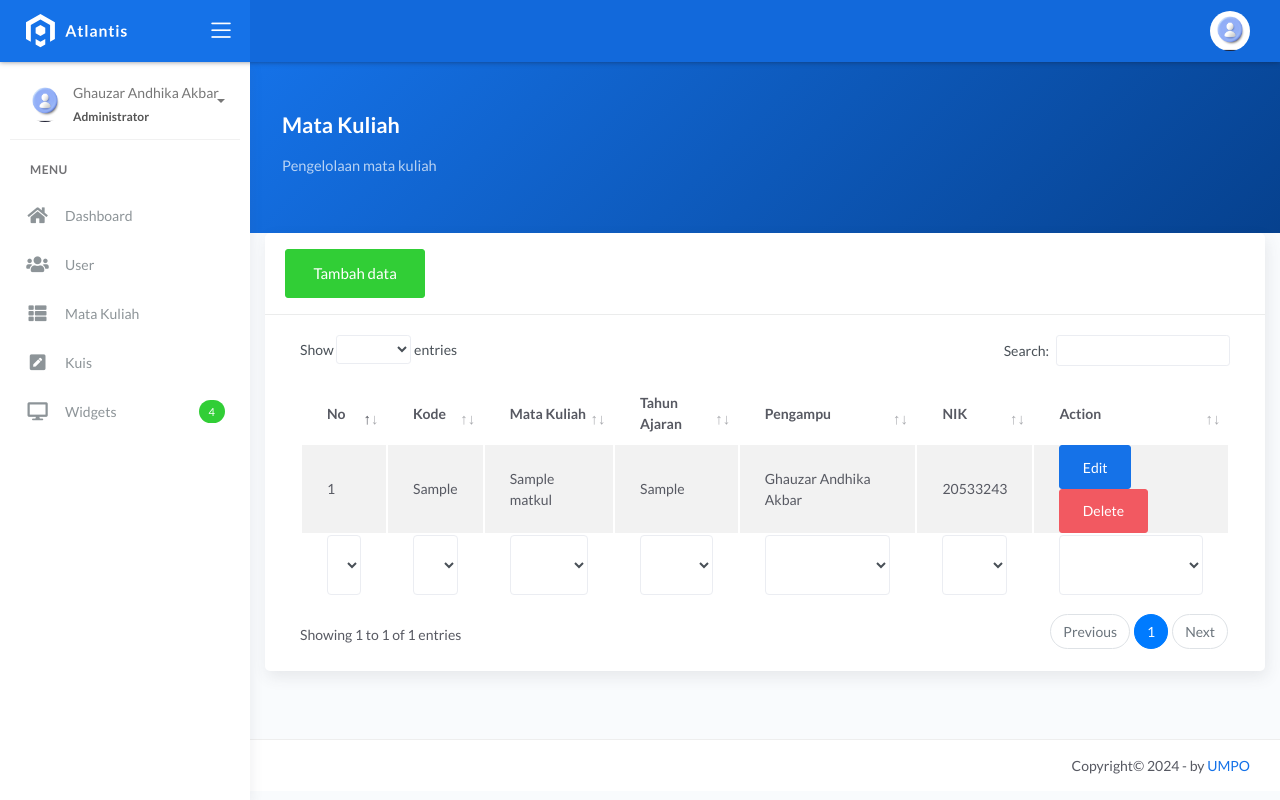
After one commit to ghauzar/aes, a Flask app: page /mata_kuliah in a window 1280 px wide. The commit adds this page. Run offline with Flask 3, Linux system fonts and the light colour scheme; a user stored in the database is signed in; data comes from the database, SQL or seed files in the repository; tables that the repository leaves empty hold one stand-in row (values such as "Sample post").

Commit message:
create kuis

```diff
--- a/app.py
+++ b/app.py
@@ -1,8 +1,9 @@
 from flask import Flask, flash, render_template, url_for, request, redirect, session
-from werkzeug.utils import secure_filename
+from werkzeug.security import generate_password_hash, check_password_hash
 import pandas as pd
 import pymysql.cursors
 import requests
+
 app = Flask(__name__)
 app.config["SECRET_KEY"] = "mySecrecy" #session butuh secret key
 app.jinja_env.filters["zip"] = zip
@@ -19,6 +20,7 @@
                              cursorclass=pymysql.cursors.DictCursor)
 
 # KONFIGURASI LOGIN
+
 @app.route("/", methods=["GET","POST"])
 def login():
     if "no_induk" in session:
@@ -33,10 +35,11 @@
                 cursor.execute(sql, username)
                 result = cursor.fetchone()
                 # Auth
-                if username == result['no_induk'] and password == result['password']:
+                if username == result['no_induk'] and check_password_hash(result["password"], password):
                     session["no_induk"] = result['no_induk']
                     session["nama"]     = result['nama']
                     session["role"]     = str(result['role'])
+                    session["logged"]   = True
                     return redirect(url_for("dashboard"))
                 else:
                     flash('Username atau password tidak tepat.', 'error')
@@ -71,8 +74,8 @@
 @app.route("/upload", methods=["GET", "POST"])
 def upload_file():
     if request.method == 'POST':
-        API_URL = "https://api-inference.huggingface.co/models/cassador/indobert-base-p2-nli-v2"
-        headers = {"Authorization": "Bearer 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"}
+        API_URL = "https://api-inference.huggingface.co/models/cassador/4bs4lr2"
+        headers = {"Authorization": "Bearer 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"}
 
         def query(payload):
             response = requests.post(API_URL, headers=headers, json=payload)
@@ -109,7 +112,7 @@
             output_all[i+1] = score
         identitas.update(output_all)
         hasil_scoring = pd.DataFrame(identitas)
-        hasil_scoring.to_excel('05juni.xlsx')
+        hasil_scoring.to_excel('6juli.xlsx')
         return render_template("scoring_result.html")
 
 # End of UPLOAD FILE CSV
@@ -118,14 +121,17 @@
 # View user
 @app.route("/user", methods=["GET", "POST"])
 def view_user():
-    if session["role"] == '1':
-        with connection.cursor() as cursor:
-                sql = "SELECT * FROM user"
-                cursor.execute(sql)
-                result = cursor.fetchall()
-        return render_template("view_user.html", data=result)
+    if "role" in session:
+        if session["role"] == '1':
+            with connection.cursor() as cursor:
+                    sql = "SELECT * FROM user"
+                    cursor.execute(sql)
+                    result = cursor.fetchall()
+            return render_template("view_user.html", data=result)
+        else:
+            return redirect(url_for("dashboard"))
     else:
-        return redirect(url_for("dashboard"))
+        return redirect(url_for("login"))
 
 # Create user
 @app.route("/create_user", methods=["GET", "POST"])
@@ -137,9 +143,10 @@
             nama = request.form["nama"]
             role = request.form["role"]
             password = request.form["password"]
+            hashed_password = generate_password_hash(password, method='pbkdf2:sha256', salt_length=8)
             # Create a new record
             sql = "INSERT INTO `user` (`no_induk`, `nama`, `password`, `role`) VALUES (%s, %s, %s, %s)"
-            data = nik, nama, password, role
+            data = nik, nama, hashed_password, role
             cursor.execute(sql, data)
 
             # connection is not autocommit by default. So you must commit to save
@@ -173,8 +180,9 @@
     if request.method == 'POST':
         with connection.cursor() as cursor:
             id_user = request.form["id_user"]
-
             # Delete record
+            sql2 = "DELETE FROM matkul WHERE id_dosen=%s"
+            cursor.execute(sql2, id_user)
             sql = "DELETE FROM `user` WHERE id_user=%s"
             cursor.execute(sql, id_user)
 
@@ -185,5 +193,119 @@
         return redirect(url_for('view_user'))
 # End of USER MANAGEMENT
 
+# MATA KULIAH MANAGEMENT
+# View Mata Kuliah
+@app.route("/mata_kuliah", methods=["GET", "POST"])
+def view_mata_kuliah():
+    if "role" in session:
+        with connection.cursor() as cursor:
+            if session["role"] == '1':
+                sql = "SELECT matkul.id_matkul as id_matkul, matkul.kode_matkul as kode, matkul.nama_matkul as matkul, matkul.tahun_ajaran as tahun_ajaran, user.id_user as id_user, user.nama as pengampu, user.no_induk as nik FROM matkul INNER JOIN user ON matkul.id_dosen=user.id_user"
+                sql2 = "SELECT id_user, nama FROM user"
+            else:
+                sql = f"SELECT matkul.id_matkul as id_matkul, matkul.kode_matkul as kode, matkul.nama_matkul as matkul, matkul.tahun_ajaran as tahun_ajaran, user.id_user as id_user, user.nama as pengampu, user.no_induk as nik FROM matkul INNER JOIN user ON matkul.id_dosen=user.id_user WHERE user.no_induk={session['no_induk']}"
+                sql2 = f"SELECT id_user, nama FROM user WHERE no_induk={session['no_induk']}"
+            cursor.execute(sql)
+            result = cursor.fetchall()
+            cursor.execute(sql2)
+            result2 = cursor.fetchall()
+        return render_template("view_matkul.html", data_pengampu=result2, data=result, data_dosen=result)
+    else:
+        return redirect(url_for('login'))
 
-# MATA KULIAH MANAGEMENT
+# Create Mata Kuliah
+@app.route("/create_mata_kuliah", methods=["GET", "POST"])
+def create_mata_kuliah():
+    if "role" in session:
+        if request.method == 'POST':
+            with connection.cursor() as cursor:
+                #ambil data
+                kode_matkul = request.form["kode_matkul"]
+                matkul = request.form["matkul"]
+                tahun_ajaran = request.form["tahun_ajaran"]
+                id_dosen = request.form["id_dosen"]
+                # Create a new record
+                sql = "INSERT INTO `matkul` (`kode_matkul`, `nama_matkul`, `tahun_ajaran`, `id_dosen`) VALUES (%s, %s, %s, %s)"
+                data = kode_matkul, matkul, tahun_ajaran, id_dosen
+                cursor.execute(sql, data)
+
+                # connection is not autocommit by default. So you must commit to save
+                # your changes.
+                connection.commit()
+                cursor.close()
+            return redirect(url_for('view_mata_kuliah'))
+    else:
+        return redirect(url_for('login'))
+
+# Update Mata Kuliah
+@app.route("/update_mata_kuliah", methods=["GET","POST"])
+def update_mata_kuliah():
+    if request.method == "POST":
+        with connection.cursor() as cursor:
+                #ambil data
+                id_matkul    = request.form["id_matkul"]
+                kode         = request.form["kode_matkul"]
+                matkul       = request.form["matkul"]
+                tahun_ajaran = request.form["tahun_ajaran"]
+                id_dosen     = request.form["id_dosen"]
+                # Update a record
+                sql = "UPDATE `matkul` SET kode_matkul= %s, nama_matkul=%s, tahun_ajaran=%s, id_dosen=%s WHERE id_matkul=%s"
+                data = kode, matkul, tahun_ajaran, id_dosen, id_matkul
+                cursor.execute(sql, data)
+                connection.commit()
+                cursor.close()
+        return redirect(url_for('view_mata_kuliah'))
+
+# Delete Mata Kuliah
+@app.route("/delete_mata_kuliah", methods=["POST"])
+def delete_mata_kuliah():
+    if request.method == "POST":
+        with connection.cursor() as cursor:
+            id_matkul = request.form["id_matkul"]
+            # Delete record
+            sql = "DELETE FROM `matkul` WHERE id_matkul=%s"
+            cursor.execute(sql, id_matkul)
+            # connection is not autocommit by default. So you must commit to save
+            # your changes.
+            connection.commit()
+            cursor.close()
+        return redirect(url_for('view_mata_kuliah'))
+# END OF MATA KULIAH MANAGEMENT
+
+# KUIS MANAGEMENT
+# View
+@app.route("/kuis", methods=["GET"])
+def view_kuis():
+    if "role" in session:
+        with connection.cursor() as cursor:
+            if session["role"] == '1':
+                sql = "SELECT kuis.id_kuis as id_kuis, kuis.kuis_ke as kuis_ke, matkul.nama_matkul as matkul, matkul.kode_matkul as kode, matkul.tahun_ajaran as tahun_ajaran, user.nama FROM kuis INNER JOIN matkul ON kuis.id_matkul=matkul.id_matkul INNER JOIN user ON matkul.id_dosen=user.id_user"
+
+                sql2 = "SELECT matkul.id_matkul as id_matkul, matkul.nama_matkul as nama_matkul, user.nama as pengampu from matkul INNER JOIN user ON matkul.id_dosen=user.id_user"
+            else:
+                sql = f"SELECT kuis.id_kuis as id_kuis, kuis.kuis_ke as kuis_ke, matkul.nama_matkul as matkul, matkul.kode_matkul as kode, matkul.tahun_ajaran as tahun_ajaran, user.nama FROM kuis INNER JOIN matkul ON kuis.id_matkul=matkul.id_matkul INNER JOIN user ON matkul.id_dosen=user.id_user WHERE user.no_induk={session['no_induk']}"
+
+                sql2 = f"SELECT matkul.id_matkul as id_matkul, matkul.nama_matkul as nama_matkul, user.nama as pengampu from matkul INNER JOIN user ON matkul.id_dosen=user.id_user WHERE user.no_induk={session['no_induk']}"
+            cursor.execute(sql)
+            result = cursor.fetchall()
+            cursor.execute(sql2)
+            result2 = cursor.fetchall()
+        return render_template("view_kuis.html", data_pilih_matkul=result2, data_kuis=result)
+    else:
+        return redirect(url_for('login'))
+
+# Create
+@app.route("/create_kuis", methods=["POST"])
+def create_kuis():
+    if request.method == "POST":
+        with connection.cursor() as cursor:
+            kuis_ke = request.form["kuis_ke"]
+            id_matkul = request.form["id_matkul"]
+            sql = "INSERT INTO `kuis` (`kuis_ke`, `id_matkul`) VALUES (%s, %s)"
+            data = kuis_ke, id_matkul
+            cursor.execute(sql, data)
+            # connection is not autocommit by default. So you must commit to save
+            # your changes.
+            connection.commit()
+            cursor.close()
+            return redirect(url_for('view_kuis'))
--- a/templates/main_layout.html
+++ b/templates/main_layout.html
@@ -65,8 +65,8 @@
 										<div class="user-box">
 											<div class="avatar-lg"><img src="{{ url_for('static', filename='/assets/img/profile.jpg') }}" alt="image profile" class="avatar-img rounded"></div>
 											<div class="u-text">
-												<h4>Hizrian</h4>
-												<p class="text-muted">hello@example.com</p><a href="profile.html" class="btn btn-xs btn-secondary btn-sm">View Profile</a>
+												<h4>{{ session["nama"] }}</h4>
+												<a href="profile.html" class="btn btn-xs btn-secondary btn-sm">View Profile</a>
 											</div>
 										</div>
 									</li>
@@ -142,7 +142,7 @@
 							</span>
 							<h4 class="text-section">Menu</h4>
 						</li>
-						<li class="nav-item active">
+						<li class="nav-item">
 							<a href="{{ url_for('dashboard') }}">
 								<i class="fas fa-home"></i>
 								<p>Dashboard</p>
@@ -157,15 +157,15 @@
 							</li>
 						{% endif %}
 						<li class="nav-item">
-							<a href="{{ url_for('dashboard')}}">
+							<a href="{{ url_for('view_mata_kuliah')}}">
 								<i class="fas fa-th-list"></i>
 								<p>Mata Kuliah</p>
 							</a>
 						</li>
 						<li class="nav-item">
-							<a data-toggle="collapse" href="#forms">
+							<a href="{{ url_for('view_kuis') }}">
 								<i class="fas fa-pen-square"></i>
-								<p>Forms</p>
+								<p>Kuis</p>
 							</a>
 						</li>
 						<li class="nav-item">
@@ -202,7 +202,36 @@
 	</div>
 <!-- Untuk navbar  -->
 <script>
-	document.addEventListener('DOMContentLoaded',
+	document.addEventListener('DOMContentLoaded', function() {
+		const navItems = document.querySelectorAll('.nav-item');
+
+		// Fungsi untuk menghapus kelas "active" dari semua elemen
+		const removeActiveClass = () => {
+			navItems.forEach(navItem => navItem.classList.remove('active'));
+		};
+
+		// Fungsi untuk memberikan kelas "active" pada elemen berdasarkan indeks yang disimpan di local storage
+		const setActiveClassFromLocalStorage = () => {
+			const activeIndex = localStorage.getItem('activeNavItemIndex');
+			if (activeIndex !== null) {
+				navItems[activeIndex].classList.add('active');
+			}
+		};
+
+		// Menambahkan event listener untuk menyimpan indeks dan mengatur kelas "active" saat elemen diklik
+		navItems.forEach((item, index) => {
+			item.addEventListener('click', function() {
+				removeActiveClass();
+				this.classList.add('active');
+				localStorage.setItem('activeNavItemIndex', index);
+			});
+		});
+
+		// Mengatur kelas "active" pada elemen yang sesuai saat halaman dimuat
+		setActiveClassFromLocalStorage();
+	});
+
+	/*document.addEventListener('DOMContentLoaded',
 		function(){
 			const navItems = document.querySelectorAll('.nav-item');
 			navItems.forEach(item => {
@@ -212,7 +241,7 @@
 						this.classList.add('active');
 					});
 			});
-		});
+		});*/
 </script>
 	<!--   Core JS Files   -->
 <script src="{{ url_for('static', filename='/assets/js/core/jquery.3.2.1.min.js') }}"></script>
--- /dev/null
+++ b/templates/view_matkul.html
@@ -0,0 +1,181 @@
+{% extends "main_layout.html" %}
+{% block content %}
+<div class="panel-header bg-primary-gradient">
+    <div class="page-inner py-5">
+        <div class="d-flex align-items-left align-items-md-center flex-column flex-md-row">
+            <div>
+                <h2 class="text-white pb-2 fw-bold">Mata Kuliah</h2>
+                <h5 class="text-white op-7 mb-2">Pengelolaan mata kuliah</h5>
+            </div>
+        </div>
+    </div>
+</div>
+
+<div class="col-md-12">
+    <div class="card">
+        <div class="card-header">
+            <button type="button" class="btn btn-lg btn-success" data-toggle="modal" data-target="#tambahModal">Tambah data</button>
+        </div>
+        <div class="card-body">
+            <div class="table-responsive">
+                <table id="multi-filter-select" class="display table table-striped table-hover" >
+                    <thead>
+                        <tr>
+                            <th>No</th>
+                            <th>Kode</th>
+                            <th>Mata Kuliah</th>
+                            <th>Tahun Ajaran</th>
+                            <th>Pengampu</th>
+                            <th>NIK</th>
+                            <th>Action</th>
+                        </tr>
+                    </thead>
+                    <tfoot>
+                        <tr>
+                            <th>No</th>
+                            <th>Kode</th>
+                            <th>Mata Kuliah</th>
+                            <th>Tahun Ajaran</th>
+                            <th>Pengampu</th>
+                            <th>NIK</th>
+                            <th>Action</th>
+                        </tr>
+                    </tfoot>
+                    <tbody>
+                        {% for result in data: %}
+                            <tr>
+                                <td>1</td>
+                                <td>{{ result["kode"] }}</td>
+                                <td>{{ result["matkul"] }}</td>
+                                <td>{{ result["tahun_ajaran"] }}</td>
+                                <td>{{ result["pengampu"] }}</td>
+                                <td>{{ result["nik"] }}</td>
+                                <td>
+                                    <button type="button" class="btn btn-primary" data-toggle="modal" data-target="#editModal{{ result['id_matkul'] }}">
+                                        Edit
+                                    </button>
+                                    <button type="button" class="btn btn-danger" data-toggle="modal" data-target="#deleteModal{{ result['id_matkul'] }}">
+                                        Delete
+                                    </button>
+                                </td>
+                            </tr>
+                        {% endfor %}
+                    </tbody>
+                </table>
+            </div>
+        </div>
+    </div>
+</div>
+
+<!-- Modal Tambah -->
+<div class="modal fade" id="tambahModal" tabindex="-1" role="dialog" aria-labelledby="tambahModalLabel" aria-hidden="true">
+	<div class="modal-dialog" role="document">
+		<div class="modal-content">
+			<div class="modal-header">
+				<h5 class="modal-title" id="editModalLabel">Tambah Data Mata Kuliah</h5>
+				<button type="button" class="close" data-dismiss="modal" aria-label="Close">
+					<span aria-hidden="true">&times;</span>
+				</button>
+			</div>
+			<div class="modal-body">
+				<form action="{{ url_for('create_mata_kuliah') }}" method="post">
+                    <div class="form-group">
+                        <label for="kode">Kode Mata Kuliah</label>
+                        <input type="text" class="form-control" id="kode" name="kode_matkul" placeholder="Kode Matkul"> <br>
+                        <label for="matkul">Mata Kuliah</label>
+                        <input type="text" class="form-control" id="matkul" name="matkul" placeholder="Nama Mata Kuliah"> <br>
+                        <label for="tahun_ajaran">Tahun Ajaran</label>
+                        <input type="text" class="form-control" id="tahun_ajaran" name="tahun_ajaran" placeholder="contoh: 2023/2024"> <br>
+                        <label class="mt-3 mb-3"><b>Pengampu</b></label>
+                        <div class="form-group form-group-default">
+                            <select class="form-control" id="formRole" name="id_dosen">
+                                {% for dosen in data_pengampu: %}
+                                    <option value="{{dosen['id_user']}}">{{ dosen['nama'] }}</option>
+                                {% endfor %}
+                            </select>
+                        </div>
+                    </div>
+			</div>
+			<div class="modal-footer">
+				<button type="button" class="btn" style="background: #dfdfdf; color: #181818" data-dismiss="modal">Close</button>
+				<button type="submit" class="btn btn-primary">Simpan</button>
+            </form>
+			</div>
+		</div>
+	</div>
+</div>
+<!-- End Modal Tambah -->
+
+<!-- Modal Edit -->
+{% for result in data: %}
+<div class="modal fade" id="editModal{{ result['id_matkul'] }}" tabindex="-1" role="dialog" aria-labelledby="editModalLabel" aria-hidden="true">
+	<div class="modal-dialog" role="document">
+		<div class="modal-content">
+			<div class="modal-header">
+				<h5 class="modal-title" id="editModalLabel">Edit Data Mata Kuliah</h5>
+				<button type="button" class="close" data-dismiss="modal" aria-label="Close">
+					<span aria-hidden="true">&times;</span>
+				</button>
+			</div>
+			<div class="modal-body">
+				<form action="{{ url_for('update_mata_kuliah') }}" method="post">
+                    <div class="form-group">
+                        <input type="hidden" name="id_matkul" value="{{ result['id_matkul'] }}">
+                        <label for="kode">Kode Mata Kuliah</label>
+                        <input type="text" class="form-control" id="kode" name="kode_matkul" placeholder="Kode Matkul" value="{{ result['kode'] }}"> <br>
+                        <label for="matkul">Mata Kuliah</label>
+                        <input type="text" class="form-control" id="matkul" name="matkul" placeholder="Nama Mata Kuliah" value="{{ result['matkul'] }}"> <br>
+                        <label for="tahun_ajaran">Tahun Ajaran</label>
+                        <input type="text" class="form-control" id="tahun_ajaran" name="tahun_ajaran" placeholder="contoh: 2023/2024" value="{{ result['tahun_ajaran'] }}"> <br>
+                        <label class="mt-3 mb-3"><b>Pengampu</b></label>
+                        <div class="form-group form-group-default">
+                            <select class="form-control" id="formRole" name="id_dosen">
+                                {% for dosen in data_pengampu: %}
+                                    {% if dosen['nama'] == result['pengampu']: %}
+                                        <option value="{{dosen['id_user']}}" selected>{{ dosen['nama'] }}</option>
+                                    {% else: %}
+                                        <option value="{{dosen['id_user']}}">{{ dosen['nama'] }}</option>
+                                    {% endif %}
+                                {% endfor %}
+                            </select>
+                        </div>
+                    </div>
+			</div>
+			<div class="modal-footer">
+				<button type="button" class="btn" style="background: #dfdfdf; color: #181818" data-dismiss="modal">Close</button>
+				<button type="submit" class="btn btn-primary">Simpan</button>
+            </form>
+			</div>
+		</div>
+	</div>
+</div>
+{% endfor %}
+<!-- End Modal Edit -->
+
+<!-- Modal Delete -->
+{% for result in data: %}
+<div class="modal fade" id="deleteModal{{result['id_matkul']}}" tabindex="-1" role="dialog" aria-labelledby="deleteModalLabel" aria-hidden="true">
+	<div class="modal-dialog" role="document">
+		<div class="modal-content">
+			<div class="modal-header">
+				<h5 class="modal-title" id="deleteModalLabel">Hapus Data Mata Kuliah</h5>
+				<button type="button" class="close" data-dismiss="modal" aria-label="Close">
+					<span aria-hidden="true">&times;</span>
+				</button>
+			</div>
+			<div class="modal-body">
+                <p>Anda yakin ingin menghapus mata kuliah <b>{{ result['matkul'] }}</b> yang diampu oleh <b>{{ result['pengampu'] }}</b>?</p>
+			</div>
+			<div class="modal-footer">
+				<button type="button" class="btn" style="background: #dfdfdf; color: #181818" data-dismiss="modal">Tutup</button>
+                <form action="{{url_for('delete_mata_kuliah')}}" method="post">
+                    <input type="hidden" name="id_matkul" value="{{ result['id_matkul'] }}">
+                    <button type="submit" class="btn btn-danger">Hapus</button>
+                </form>
+			</div>
+		</div>
+	</div>
+</div>
+{% endfor %}
+<!-- End Modal Delete -->
+{% endblock %}
--- a/templates/view_user.html
+++ b/templates/view_user.html
@@ -150,7 +150,7 @@
 				</button>
 			</div>
 			<div class="modal-body">
-                <p>Anda yakin ingin menghapus data <b>{{ result['nama'] }}</b>?</p>
+                <p>Anda yakin ingin menghapus data <b>{{ result['nama'] }}</b>? Semua mata kuliah yang diampu juga akan terhapus.</p>
 			</div>
 			<div class="modal-footer">
 				<button type="button" class="btn" style="background: #dfdfdf; color: #181818" data-dismiss="modal">Tutup</button>
```
Also changed, not shown: kriptobcrypt.py (added, +11 -0 lines), templates/view_kuis.html (added, +179 -0 lines), 1 other file.
